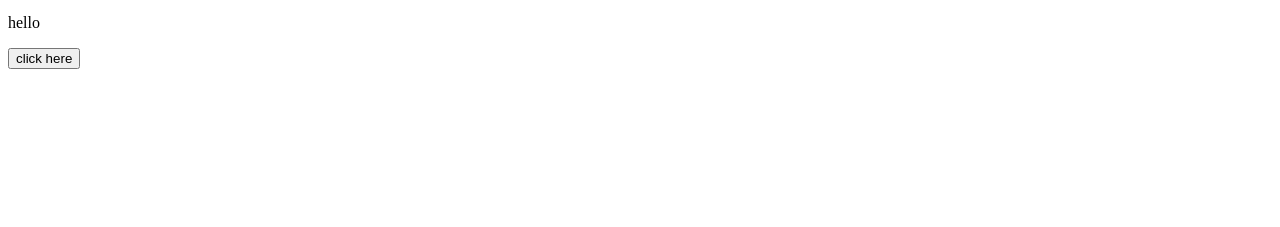
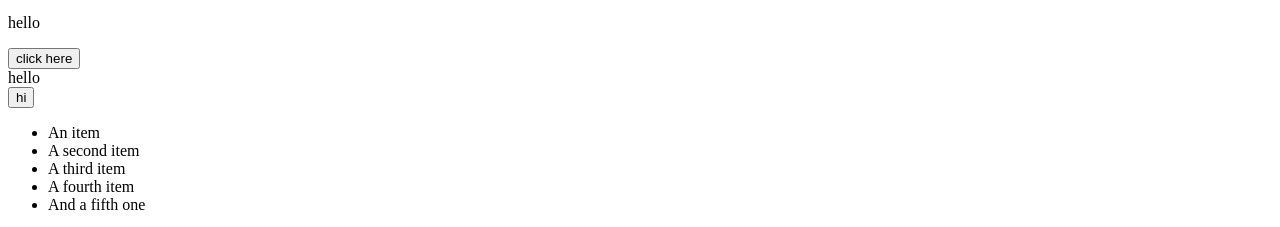
Before and after one commit to maartin0405/small-project-and-testing, a React (Vite) app: page / in a window 1280 px wide. Shown: the part 637-864 px from the top of the page. Before the commit the page ends 800 px from the top, so only its background shows below. Built offline with nearby package versions, Linux system fonts and the light colour scheme.

Commit message:
toggle state

```diff
--- /dev/null
+++ b/components/toggle.jsx
@@ -0,0 +1,24 @@
+import { useState } from "react";
+
+const StateToggle = () => {
+  const [toggle, setToggle] = useState(true);
+
+  return (
+    <>
+      <div>hello</div>
+      <button onClick={() => setToggle(!toggle)}>hi</button>
+
+      {toggle && (
+        <ul class="list-group">
+          <li class="list-group-item">An item</li>
+          <li class="list-group-item">A second item</li>
+          <li class="list-group-item">A third item</li>
+          <li class="list-group-item">A fourth item</li>
+          <li class="list-group-item">And a fifth one</li>
+        </ul>
+      )}
+    </>
+  );
+};
+
+export default StateToggle;
--- a/src/App.jsx
+++ b/src/App.jsx
@@ -1,6 +1,7 @@
 import Counter from "../components/counter";
 import List from "../components/list";
 import Functioncomponent from "../components/functioncomponent";
+import StateToggle from "../components/toggle";
 
 function App() {
   return (
@@ -8,6 +9,7 @@ function App() {
       <Counter />
       <List />
       <Functioncomponent />
+      <StateToggle />
     </div>
   );
 }
```
